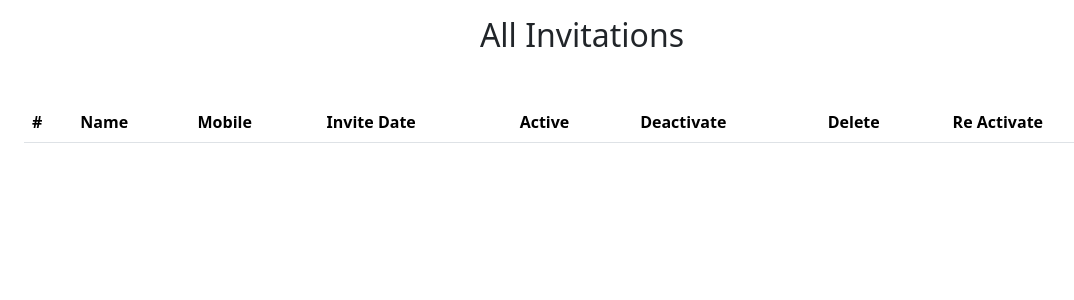
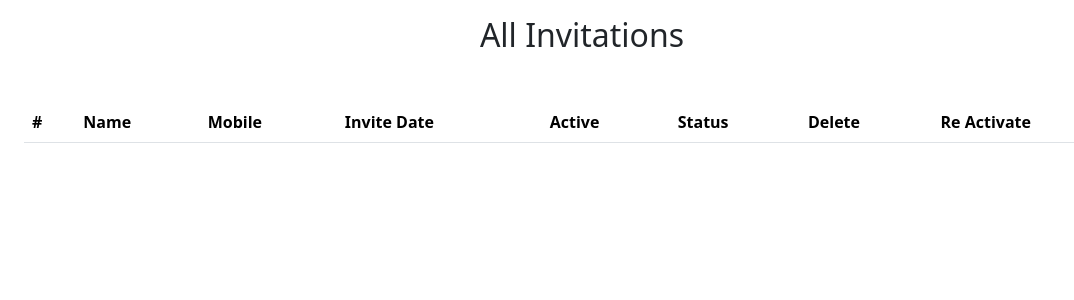
Before and after one commit to kumardigamberjha/NewYear, a Django app: page /CheckOut/ in a window 1280 px wide. Shown: the top 300 px of the page, without its empty margins (58-1132 px from the left). Run offline with Django 5.2, Linux system fonts and the light colour scheme; data comes from the database, SQL or seed files in the repository; lists and menus that the app fills with data are empty.

Commit message:
Working on changes

```diff
--- a/red/templates/redcar/checkout.html
+++ b/red/templates/redcar/checkout.html
@@ -18,7 +18,8 @@
                 <th scope="col">Mobile</th>
                 <th scope="col">Invite Date</th>
                 <th scope="col">Active</th>
-                <th scope="col">Deactivate</th>
+                <th scope="col">Status</th>
+
                 <th scope="col">Delete</th>
                 <th scope="col">Re Activate</th>
               </tr>
```
